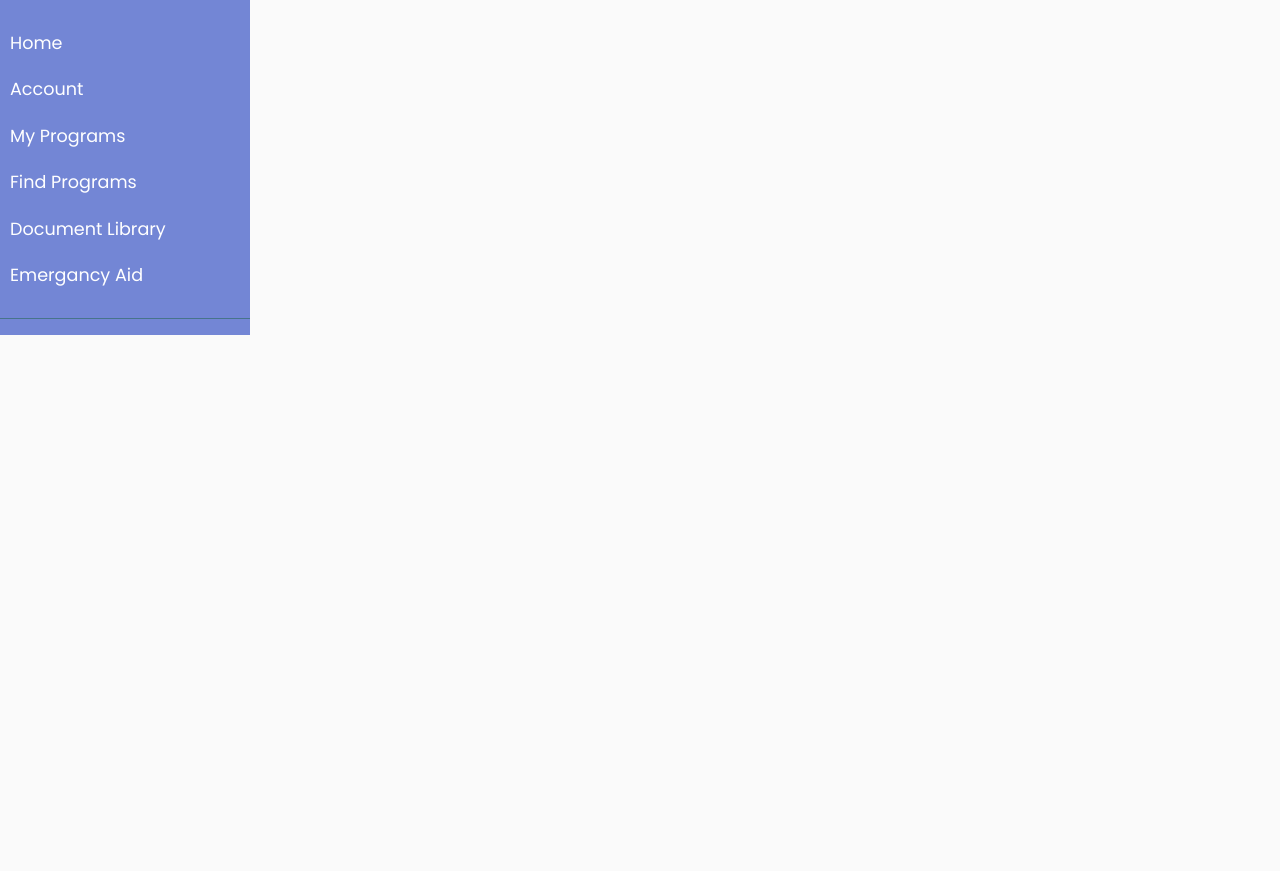
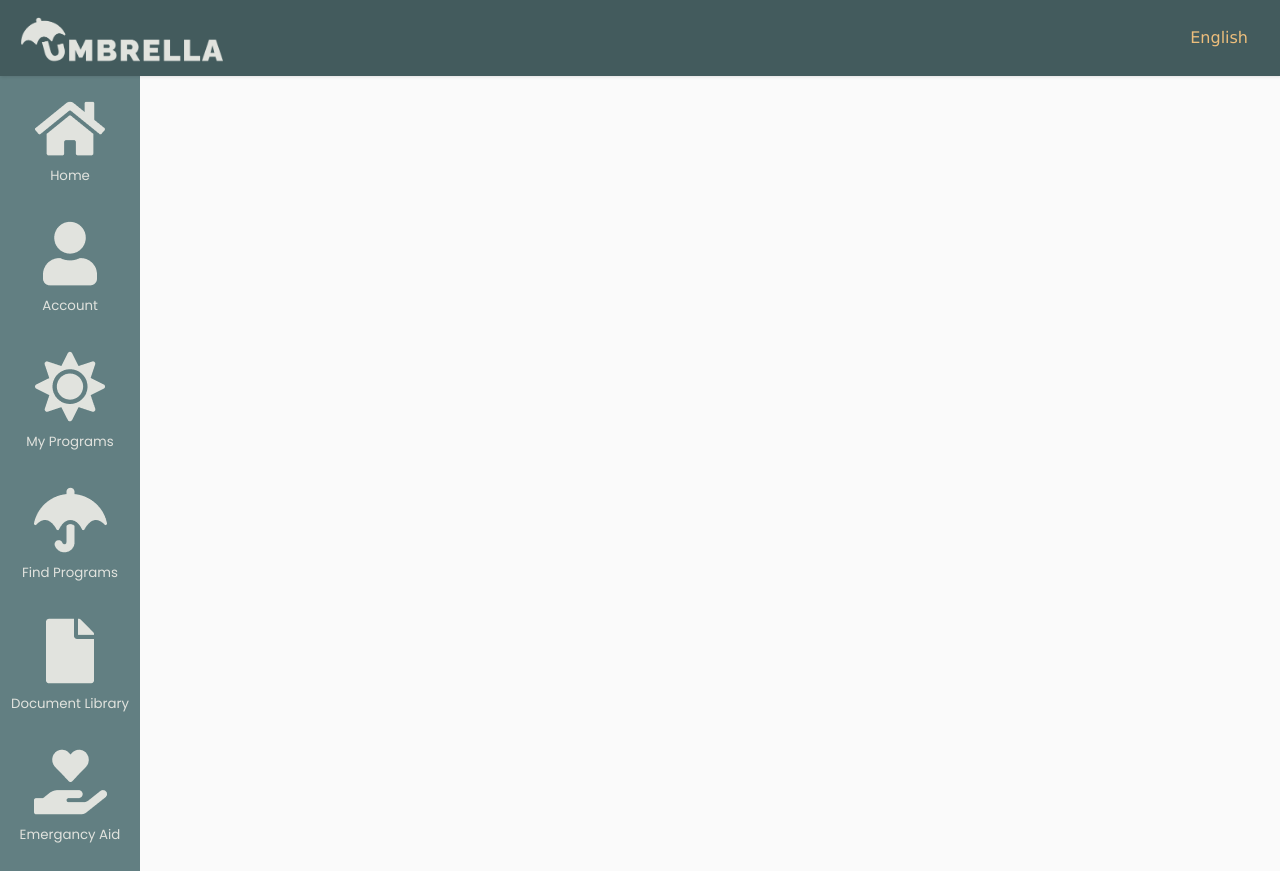
Before and after one commit to ElizabethBrownSLC/Umbrella_Home, a plain HTML site: page index.html in a window 1280 px wide. Before the commit the page ends 800 px from the top, so only its background shows below. Drawn offline with nearby package versions, Linux system fonts and the light colour scheme.

Commit message:
Continue Nav

```diff
--- a/css/style.css
+++ b/css/style.css
@@ -1,19 +1,24 @@
 /*
     DEMO STYLE
 */
-
 @import "https://fonts.googleapis.com/css?family=Poppins:300,400,500,600,700";
 body {
     font-family: 'Poppins', sans-serif;
     background: #fafafa;
 }
-
+.nav a {
+    font-family: verdana;
+    color: #EDBE7C;
+}
+.navbar img {
+    height: 50px;
+}
 p {
     font-family: 'Poppins', sans-serif;
     font-size: 1.1em;
     font-weight: 300;
     line-height: 1.7em;
-    color: #999;
+    color: #E1E3DE;
 }
 
 a,
@@ -25,11 +30,9 @@ a:focus {
 }
 
 .navbar {
-    padding: 15px 10px;
-    background: #fff;
+    background: #435B5D;
     border: none;
     border-radius: 0;
-    margin-bottom: 40px;
     box-shadow: 1px 1px 3px rgba(0, 0, 0, 0.1);
 }
 
@@ -50,45 +53,35 @@ a:focus {
 }
 
 #sidebar {
-    min-width: 250px;
-    max-width: 250px;
-    background: #7386D5;
-    color: #fff;
-    transition: all 0.3s;
-}
-
-#sidebar.active {
-    margin-left: -250px;
-}
-
-#sidebar .sidebar-header {
-    padding: 20px;
-    background: #6d7fcc;
+    min-width: 140px;
+    max-width: 140px;
+    min-height: 795px;
+    max-height: 795px;
+    background: #627F82;
+    color: #E1E3DE;
+    text-align: center;
 }
 
 #sidebar ul.components {
-    padding: 20px 0;
-    border-bottom: 1px solid #47748b;
+    padding: 0px 0;
+}
+
+#sidebar ul img {
+    height: 5%;
+    margin-top: 25px;
 }
 
 #sidebar ul p {
-    color: #fff;
+    color: #E1E3DE;
     padding: 10px;
 }
 
 #sidebar ul li a {
     padding: 10px;
-    font-size: 1.1em;
+    font-size: 10pt;
     display: block;
 }
 
 #sidebar ul li a:hover {
-    color: #7386D5;
-    background: #fff;
+    color: #EDBE7C;
 }
-
-#sidebar ul li.active>a,
-a[aria-expanded="true"] {
-    color: #fff;
-    background: #6d7fcc;
-}
--- a/index.html
+++ b/index.html
@@ -11,26 +11,44 @@
     <title>Umbrella Home</title>
   </head>
   <body>
+    <nav class="navbar">
+        <span class="navbar-brand mb-0 h1">
+            <img src="Images\logo.png" alt="">
+        </span>
+        <ul class="nav justify-content-end">
+            <li class="nav-item">
+              <a class="nav-link" href="#">English</a>
+            </li>
+            </div>
+
+          </ul>
+      </nav>
     <div class="wrapper">
         <!-- Sidebar  -->
         <nav id="sidebar">
             <ul class="list-unstyled components">
                 <li>
+                    <img src="images\HomeNav.png" alt="">
                     <a href="#">Home</a>
                 </li>
                 <li>
+                    <img src="images\AccountNav.png" alt="">
                     <a href="#">Account</a>
                 </li>
                 <li>
+                    <img src="images\MyProgramNav.png" alt="">
                     <a href="#">My Programs</a>
                 </li>
                 <li>
+                    <img src="images\FindProgramNav.png" alt="">
                     <a href="#">Find Programs</a>
                 </li>
                 <li>
+                    <img src="images\DocLibraryNav.png" alt="">
                     <a href="#">Document Library</a>
                 </li>
                 <li>
+                    <img src="images\EmargancyAidNav.png" alt="">
                     <a href="#">Emergancy Aid</a>
                 </li>
             </ul>
```
Also changed, not shown: images/logo.png (added), images/logoNav.png (added).
